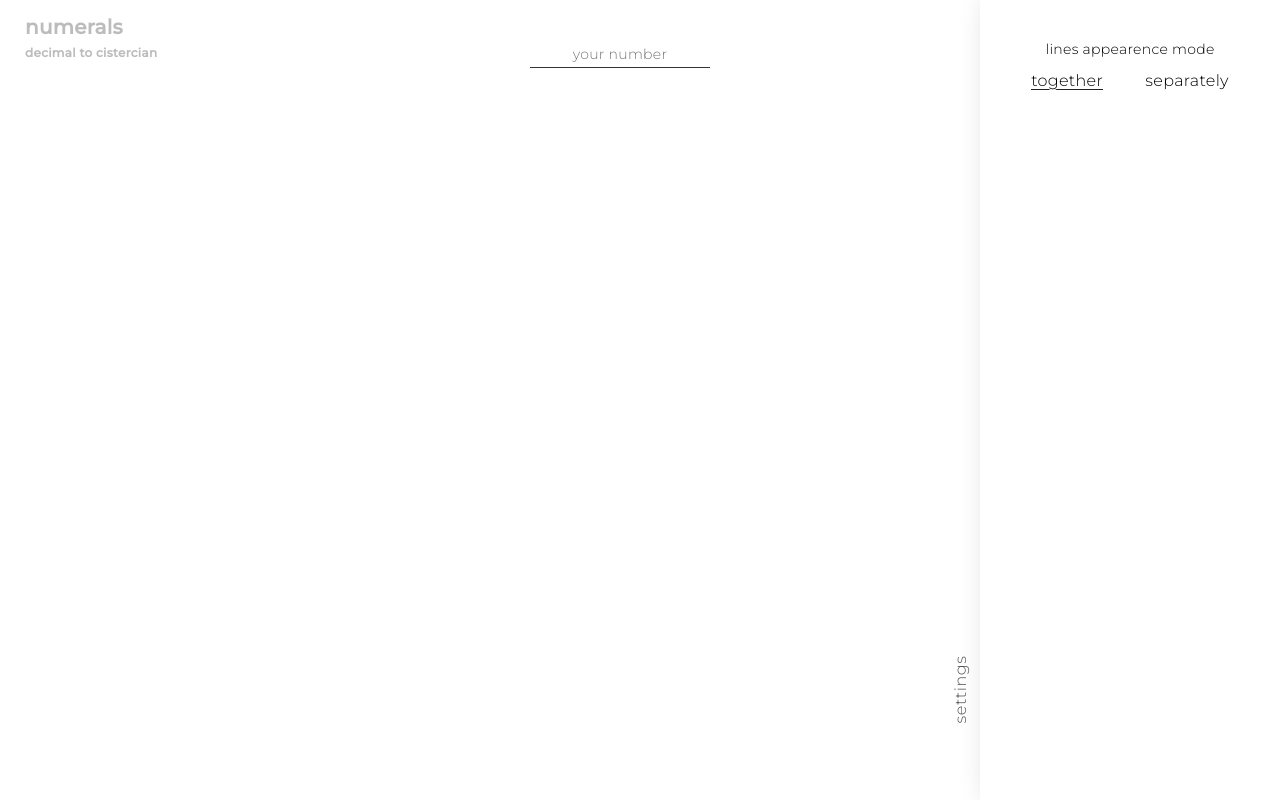
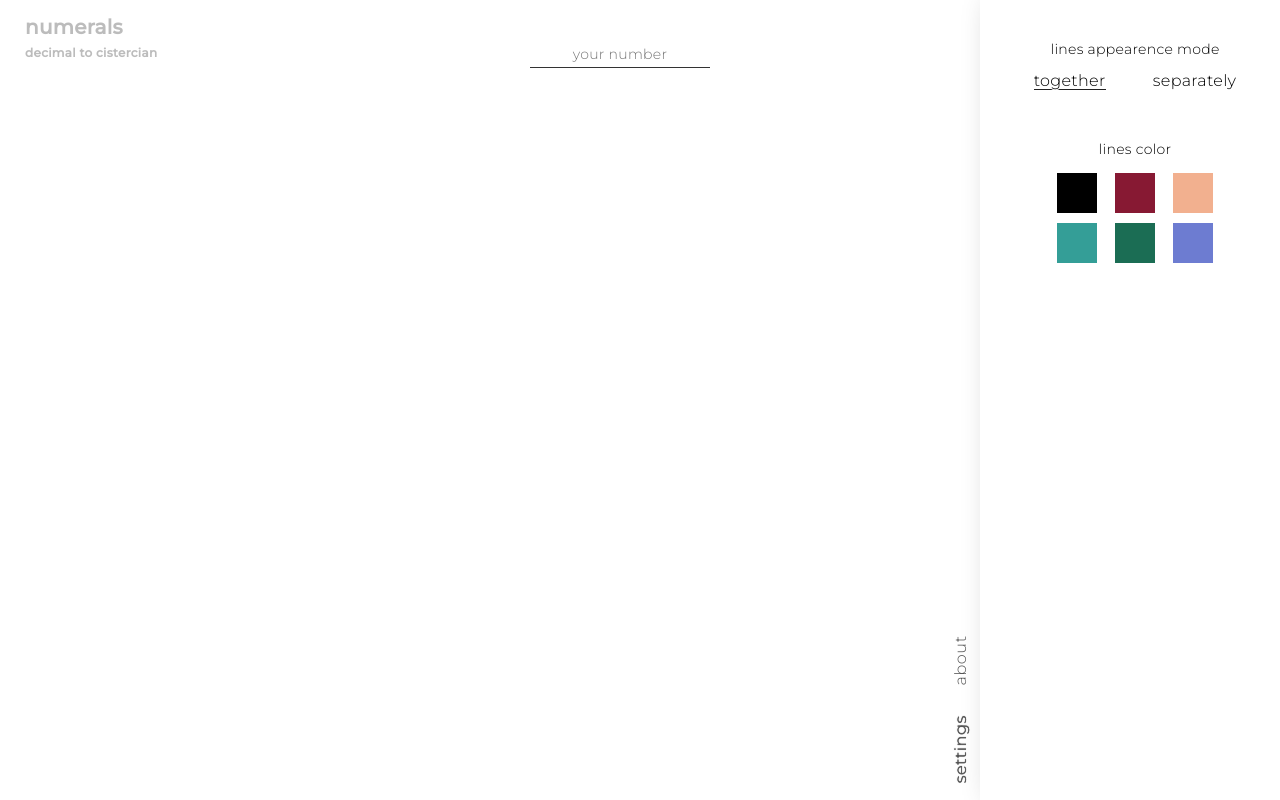
Before and after one commit to vyadl/cistercian, a Vue app: page / in a window 1280 px wide. Both pictures are taken after a click on the button "settings". Built offline with nearby package versions, Linux system fonts and the light colour scheme.

Commit message:
about, color choise, local stroage

```diff
--- /dev/null
+++ b/src/components/CistercianAbout.vue
@@ -0,0 +1,65 @@
+<template>
+  <div class="cistercian-about">
+    <div class="text">
+      <h3 class="text-part-title">What is it?</h3>
+      <p class="text-part">
+        A numeral system that represents any number up to 9999 in one sign.<br>
+        More info in
+         <a
+          class="wiki-link"
+          href="https://en.wikipedia.org/wiki/Cistercian_numerals"
+         >Wikipedia</a>.
+      </p>
+
+      <h3 class="text-part-title">How does it work above 9999?</h3>
+      <p class="text-part">
+        We use this numeral system as decamillesimal numeral system<br>
+         (system with 10000 distinct symbols).<br>
+        It means that "10000" in decimal system
+         converts into two separate cistercian signs one by one - "1" and "0".<br>
+        Like decimal "8" is "10" in octal system or decimal "16" is "A0" in hexadecimal.
+      </p>
+    </div>
+  </div>
+</template>
+
+<script>
+export default {
+};
+</script>
+
+<style lang="scss">
+  .cistercian-about {
+    position: absolute;
+    top: 0;
+    left: 0;
+    width: 100%;
+
+    .text {
+      font-size: 12px;
+      line-height: 1.7;
+    }
+
+    .text-part-title {
+      margin-bottom: 10px;
+      font-size: 15px;
+      text-shadow: .5px 0 map-get($colors, 'grey' );
+      font-weight: 300;
+      color: map-get($colors, 'text');
+    }
+
+    .text-part {
+      margin-top: 0;
+      margin-bottom: 15px;
+    }
+
+    .wiki-link {
+      text-decoration: underline;
+      transition: color .2s;
+
+      &:hover {
+        color: map-get($colors, 'light-grey' );
+      }
+    }
+  }
+</style>
--- a/src/components/CistercianNumbers.vue
+++ b/src/components/CistercianNumbers.vue
@@ -25,11 +25,16 @@
         v-for="(cistercianDigit, index) in digits"
         :key="index"
       >
-        <transition :name="`${transitionModeComputed}-central`">
+        <transition :name="`${transitionModeLocal}-central`">
           <div
-            class="central-line"
+            class="central-line-outer"
             v-if="isCistercianShown && number"
-          ></div>
+          >
+            <div
+              class="central-line-inner"
+              :style="{ 'background-color': linesColorLocal }"
+            ></div>
+          </div>
         </transition>
         <div
           class="digit"
@@ -37,13 +42,23 @@
           v-for="(numeral, digit, index) in cistercianDigit.digitsList"
           :key="digit"
         >
-          <transition :name="transitionModeComputed === 'together'
-            ? transitionModeComputed : `separately-${cistercianDigit.transitions[index]}`"
+          <transition :name="transitionModeLocal === 'together'
+            ? transitionModeLocal
+            : `separately-${cistercianDigit.transitions[index]}`"
           >
             <div v-if="isCistercianShown">
-              <div class="line first"></div>
-              <div class="line second"></div>
-              <div class="line third"></div>
+              <div
+                class="line first"
+                :style="{ 'background-color': linesColorLocal }"
+              ></div>
+              <div
+                class="line second"
+                :style="{ 'background-color': linesColorLocal }"
+              ></div>
+              <div
+                class="line third"
+                :style="{ 'background-color': linesColorLocal }"
+              ></div>
             </div>
           </transition>
         </div>
@@ -68,28 +83,34 @@
 
 <script>
 import { debounce, shuffleArray } from '@/utils/utils';
-import { DELAY_ON_INPUT, DEFAULT_TRANSITION_MODE } from 'root/config';
 import domtoimage from 'dom-to-image';
+import { DELAY_ON_INPUT, DEFAULT_TRANSITION_MODE, DEFAULT_LINES_COLOR } from 'root/config';
 
+const { ClipboardItem } = window;
 const MAX_DECIMAL = 999999999999;
-const { ClipboardItem } = window;
 
 export default {
   props: {
     transitionMode: String,
+    linesColor: String,
   },
   data: () => ({
     number: null,
     digits: [],
     isCistercianShown: false,
-    digitsTransitionsOrder: [1, 2, 3, 4],
     isValidationMessageShown: false,
     maxDecimal: MAX_DECIMAL,
     linkHref: 'http://',
+    digitsTransitionsOrder: [1, 2, 3, 4],
+    transitionModeLocal: localStorage.getItem('transition-mode') || DEFAULT_TRANSITION_MODE,
+    linesColorLocal: localStorage.getItem('lines-color') || DEFAULT_LINES_COLOR,
   }),
-  computed: {
-    transitionModeComputed() {
-      return this.transitionMode || DEFAULT_TRANSITION_MODE;
+  watch: {
+    transitionMode: function watchTransitionMode() {
+      this.transitionModeLocal = this.transitionMode;
+    },
+    linesColor: function watchLinesColor() {
+      this.linesColorLocal = this.linesColor;
     },
   },
   mounted() {
@@ -313,14 +334,20 @@ export default {
       transform: scale(-1, -1);
     }
 
-    .central-line {
+    .central-line-outer {
       position: absolute;
       left: 50%;
       width: $line-width;
       height: 100%;
       border-radius: $line-border-radius;
-      background-color: map-get($colors, 'line');
+      overflow: hidden;
       transform: translateX(-50%);
+    }
+
+    .central-line-inner {
+      width: 100%;
+      height: 100%;
+      transition: background-color 1s;
     }
 
     .line {
@@ -329,7 +356,7 @@ export default {
       width: 100%;
       height: $line-width;
       border-radius: $line-border-radius;
-      background-color: map-get($colors, 'line');
+      transition: background-color 1s;
     }
 
     .numeral-1 {
@@ -467,14 +494,14 @@ export default {
 
   @media screen and (max-width: map-get($display-breakpoints, 'xl')) {
     .cistercian-numbers {
+      .links-container {
+          display: none;
+        }
+
       .cistercian-numbers-container {
         &.multiple {
           transform-origin: center top;
           transform: scale(map-get($scale-coefficients, 'xl'));
-
-          + .links-container {
-            transform: translateY(-120px);
-          }
         }
       }
     }
@@ -486,10 +513,6 @@ export default {
         &.multiple {
           transform-origin: center top;
           transform: scale(map-get($scale-coefficients, 'l'));
-
-          + .links-container {
-            transform: translateY(-175px);
-          }
         }
       }
     }
@@ -501,11 +524,6 @@ export default {
         &.multiple {
           transform-origin: center top;
           transform: scale(map-get($scale-coefficients, 'm'));
-
-          + .links-container {
-            font-size: 12px;
-            transform: translateY(-240px);
-          }
         }
       }
     }
@@ -517,11 +535,6 @@ export default {
         &.multiple {
           transform-origin: center top;
           transform: scale(map-get($scale-coefficients, 's'));
-
-          + .links-container {
-            font-size: 11px;
-            transform: translateY(-255px);
-          }
         }
       }
 
@@ -543,11 +556,6 @@ export default {
         &.multiple {
           transform-origin: center top;
           transform: scale(map-get($scale-coefficients, 'xs'));
-
-          + .links-container {
-            font-size: 10px;
-            transform: translateY(-290px);
-          }
         }
       }
 
--- a/src/components/CistercianSettings.vue
+++ b/src/components/CistercianSettings.vue
@@ -1,6 +1,6 @@
 <template>
   <div class="cistercian-settings">
-    <form class="settings-form">
+    <form class="settings">
       <div class="form-title">lines appearence mode</div>
       <div class="transition-mode-buttons-container">
         <button
@@ -15,20 +15,41 @@
         >separately</button>
       </div>
     </form>
+    <form class="settings">
+      <div class="form-title">lines color</div>
+      <div class="lines-color-buttons-container">
+        <button
+          class="lines-color-button"
+          v-for="(color, name) in linesColorPalette"
+          :key="name"
+          :class="{ active: linesColor === color }"
+          :style="{ 'background-color': color }"
+          @click.prevent="changeLinesColor(color)"
+        ></button>
+      </div>
+    </form>
   </div>
 </template>
 
 <script>
-import { DEFAULT_TRANSITION_MODE } from 'root/config';
+import { DEFAULT_TRANSITION_MODE, DEFAULT_LINES_COLOR, LINES_COLOR_PALETTE } from 'root/config';
 
 export default {
   data: () => ({
-    transitionMode: DEFAULT_TRANSITION_MODE,
+    transitionMode: localStorage.getItem('transition-mode') || DEFAULT_TRANSITION_MODE,
+    linesColor: localStorage.getItem('lines-color') || DEFAULT_LINES_COLOR,
+    linesColorPalette: LINES_COLOR_PALETTE,
   }),
   methods: {
     changeTransitionMode(mode) {
       this.transitionMode = mode;
       this.$emit('change-transition-mode', mode);
+      localStorage.setItem('transition-mode', mode);
+    },
+    changeLinesColor(color) {
+      this.linesColor = color;
+      this.$emit('change-lines-color', color);
+      localStorage.setItem('lines-color', color);
     },
   },
 };
@@ -36,10 +57,15 @@ export default {
 
 <style lang="scss">
   .cistercian-settings {
-    .settings-form {
+    position: absolute;
+    top: 0;
+    left: 0;
+
+    .settings {
       display: flex;
       flex-direction: column;
       align-items: center;
+      margin-bottom: 50px;
     }
 
     .form-title {
@@ -79,6 +105,26 @@ export default {
         }
       }
     }
+
+    .lines-color-buttons-container {
+      display: flex;
+      justify-content: space-around;
+      align-items: center;
+      flex-wrap: wrap;
+      width: 70%;
+    }
+
+    .lines-color-button {
+      margin: 0 3px 10px;
+      width: 40px;
+      height: 40px;
+      cursor: pointer;
+      transition: transform .3s;
+
+      &:hover {
+        transform: scale(1.05);
+      }
+    }
   }
 
   @media screen and (max-width: map-get($display-breakpoints, 's')) {
@@ -91,6 +137,11 @@ export default {
         line-height: 11.5px;
         font-size: 12px;
       }
+
+      .lines-color-button {
+        width: 25px;
+        height: 25px;
+      }
     }
   }
 </style>
--- a/src/components/Sidebar.vue
+++ b/src/components/Sidebar.vue
@@ -6,40 +6,62 @@
     <div class="buttons-container">
       <button
         class="open-button"
-        @click="showSidebar"
+        :class="{ active: sidebarMode === 'settings' }"
+        @click="showSidebar('settings')"
       >settings</button>
+      <button
+        class="open-button"
+        :class="{ active: sidebarMode === 'about' }"
+        @click="showSidebar('about')"
+      >about</button>
     </div>
     <div class="sidebar-content">
-      <CistercianSettings @change-transition-mode="changeTransitionMode"/>
+      <transition-group name="fade">
+        <CistercianSettings
+          v-if="sidebarMode === 'settings'"
+          @change-transition-mode="changeTransitionMode"
+          @change-lines-color="changeLinesColor"
+          key="1"
+        />
+        <CistercianAbout v-if="sidebarMode === 'about'" key="2"/>
+      </transition-group>
     </div>
   </div>
 </template>
 
 <script>
 import CistercianSettings from '@/components/CistercianSettings.vue';
+import CistercianAbout from '@/components/CistercianAbout.vue';
 
 export default {
   components: {
     CistercianSettings,
+    CistercianAbout,
   },
   data: () => ({
     isSidebarShown: false,
+    sidebarMode: null,
   }),
   mounted() {
     document.addEventListener('click', event => {
       if (!event.target.closest('.sidebar')) {
         this.isSidebarShown = false;
+        this.sidebarMode = null;
         this.$emit('change-sidebar-state', false);
       }
     });
   },
   methods: {
-    showSidebar() {
+    showSidebar(mode) {
       this.isSidebarShown = true;
+      this.sidebarMode = mode;
       this.$emit('change-sidebar-state', true);
     },
     changeTransitionMode($event) {
       this.$emit('change-transition-mode', $event);
+    },
+    changeLinesColor($event) {
+      this.$emit('change-lines-color', $event);
     },
   },
 };
@@ -52,6 +74,8 @@ export default {
     top: 0;
     right: 0;
     width: 300px;
+    height: 100vh;
+    padding: 40px 20px 100px 30px;
     background-color: white;
     transform: translateX(300px);
     transition:
@@ -69,7 +93,7 @@ export default {
 
     .buttons-container {
       position: fixed;
-      bottom: 160px;
+      bottom: 180px;
       left: 0;
       transform-origin: right bottom;
       transform: translateX(-100%) rotate(-90deg);
@@ -81,7 +105,15 @@ export default {
       letter-spacing: .6px;
       color: map-get($colors, 'grey');
       cursor: pointer;
-      transition: padding .3s;
+      transition:
+        text-shadow .2s,
+        padding .3s;
+
+      &.active {
+        text-shadow:
+          .5px 0 map-get($colors, 'grey' ),
+          .5px 0 1px map-get($colors, 'grey' );
+      }
 
       &:hover {
         color: black;
@@ -89,9 +121,17 @@ export default {
     }
 
     .sidebar-content {
-      height: 100vh;
-      padding: 40px 30px 100px;
-      overflow: auto;
+      position: relative;
+      width: 100%;
+      height: 100%;
+    }
+  }
+
+  @media screen and (max-width: map-get($display-breakpoints, 'xl')) {
+    .sidebar {
+      .buttons-container {
+        bottom: 250px;
+      }
     }
   }
 
--- a/src/scss/_variables.scss
+++ b/src/scss/_variables.scss
@@ -5,7 +5,6 @@ $line-width: 15px;
 $line-border-radius: 15px;
 
 $colors: (
-  'line': #000,
   'text': #222,
   'title': rgba(#222, .3),
   'shadow': rgba(#000, .3),
--- a/src/views/HomePage.vue
+++ b/src/views/HomePage.vue
@@ -6,11 +6,15 @@
       class="main-content"
       :class="{ parallax: isSidebarShown }"
     >
-      <CistercianNumbers :transition-mode="transitionMode" />
+      <CistercianNumbers
+        :transition-mode="transitionMode"
+        :lines-color="linesColor"
+      />
     </div>
     <Sidebar
       @change-sidebar-state="isSidebarShown = $event"
       @change-transition-mode="transitionMode = $event"
+      @change-lines-color="linesColor = $event"
     />
   </div>
 </template>
@@ -27,6 +31,7 @@ export default {
   data: () => ({
     isSidebarShown: false,
     transitionMode: '',
+    linesColor: '',
   }),
 };
 </script>
```
Also changed, not shown: config.js (+9 -0 lines), src/scss/transitions.scss (+24 -0 lines).
